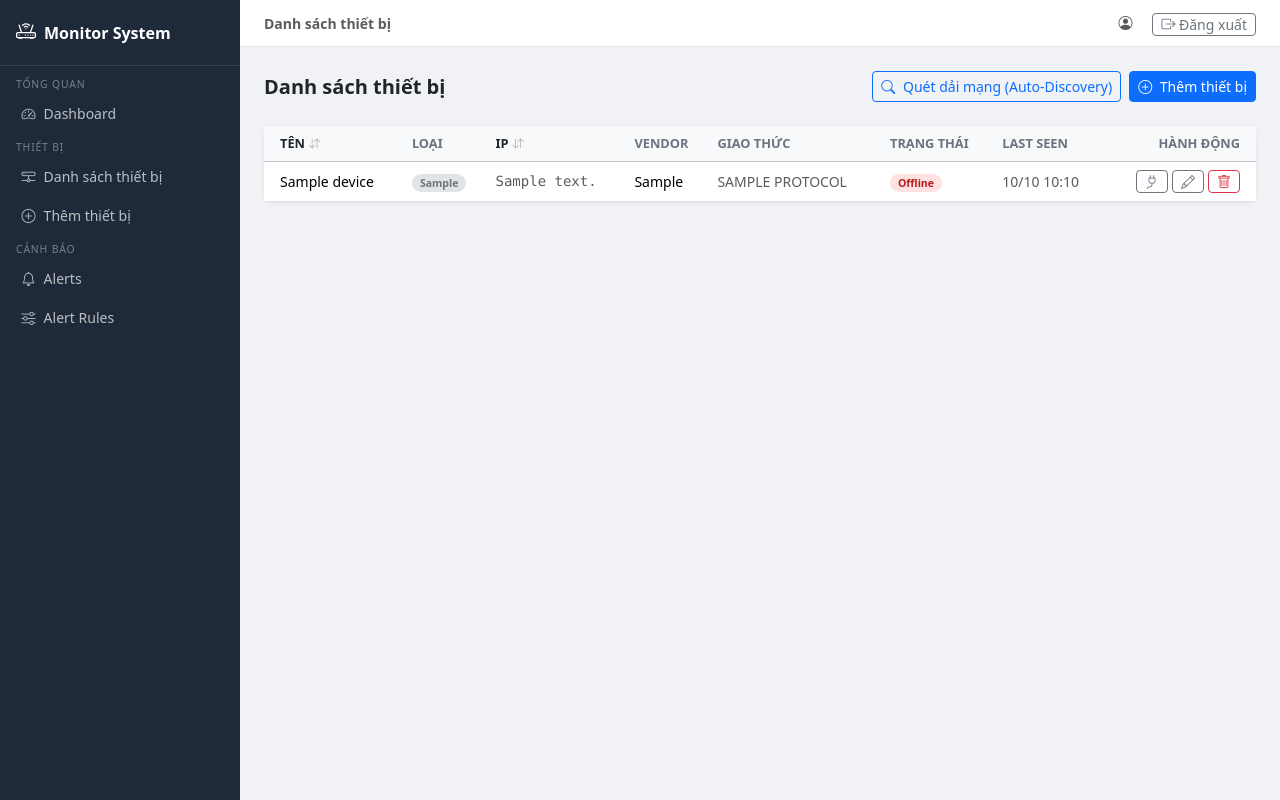
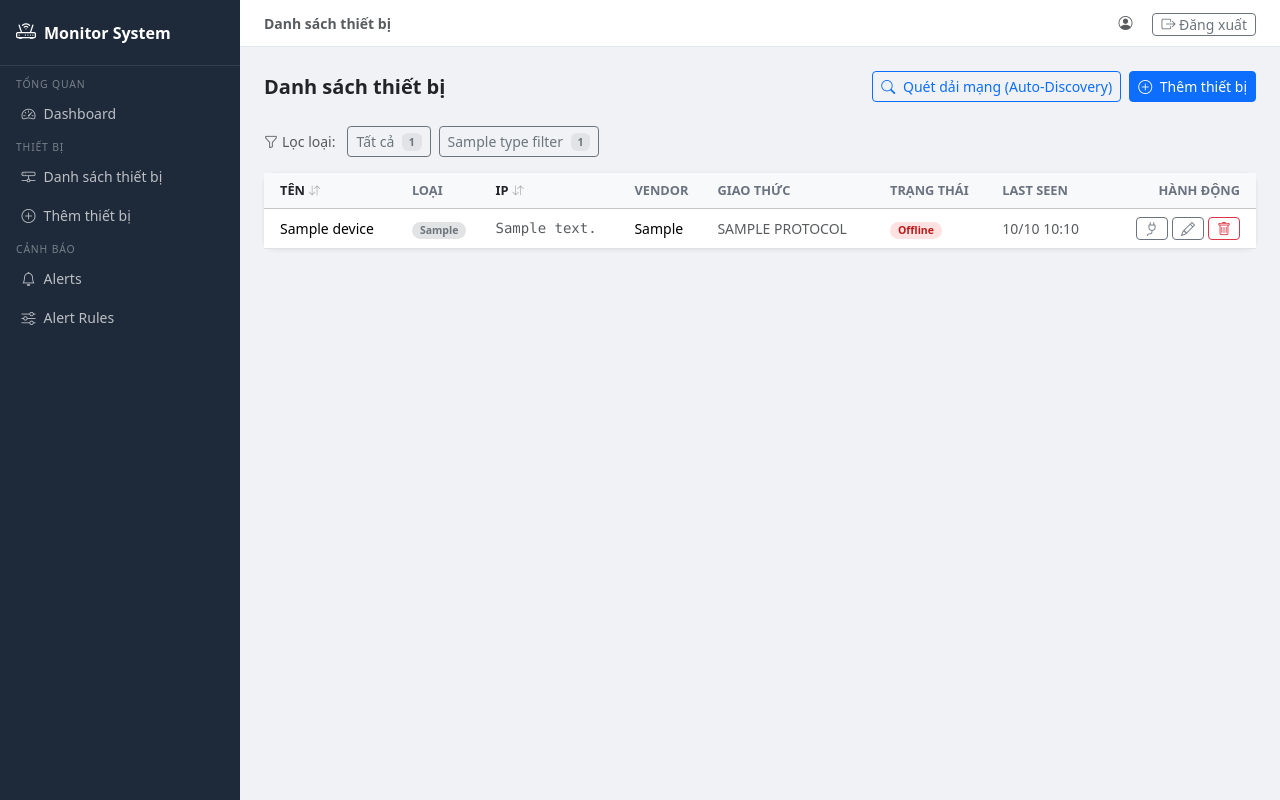
Before and after one commit to luckyhoang1988/monitor_system, a Django app: template templates/devices/list.html in a window 1280 px wide. Run offline with Django 5.2, Linux system fonts and the light colour scheme; the template is opened without the code that fills it: most values are stand-ins (such as "Sample title", 1, 10 or a date in 2020).

Commit message:
feat: filter device list by device type
Add type filter pills with counts and preserve sort params across filter changes.

Co-authored-by: Cursor <cursoragent@cursor.com>

```diff
--- a/templates/devices/list.html
+++ b/templates/devices/list.html
@@ -15,6 +15,20 @@
   </div>
 </div>
 
+<div class="d-flex flex-wrap align-items-center gap-2 mb-3">
+  <span class="text-muted small me-1"><i class="bi bi-funnel me-1"></i>Lọc loại:</span>
+  <a href="?sort={{ sort }}&dir={{ dir }}"
+     class="btn btn-sm {% if not device_type %}btn-primary{% else %}btn-outline-secondary{% endif %}">
+    Tất cả <span class="badge {% if not device_type %}bg-light text-primary{% else %}bg-secondary-subtle text-secondary{% endif %} ms-1">{{ total_count }}</span>
+  </a>
+  {% for f in type_filters %}
+  <a href="?type={{ f.value }}&sort={{ sort }}&dir={{ dir }}"
+     class="btn btn-sm {% if device_type == f.value %}btn-primary{% else %}btn-outline-secondary{% endif %}">
+    {{ f.label }} <span class="badge {% if device_type == f.value %}bg-light text-primary{% else %}bg-secondary-subtle text-secondary{% endif %} ms-1">{{ f.count }}</span>
+  </a>
+  {% endfor %}
+</div>
+
 <div class="card">
   <div class="card-body p-0">
     {% if devices %}
@@ -22,7 +36,7 @@
       <thead class="table-light">
         <tr>
           <th class="ps-3">
-            <a href="?sort=name&dir={% if sort == 'name' and dir == 'asc' %}desc{% else %}asc{% endif %}"
+            <a href="?sort=name&dir={% if sort == 'name' and dir == 'asc' %}desc{% else %}asc{% endif %}{% if device_type %}&type={{ device_type }}{% endif %}"
                class="text-decoration-none text-dark d-inline-flex align-items-center gap-1">
               Tên
               {% if sort == 'name' %}
@@ -34,7 +48,7 @@
           </th>
           <th>Loại</th>
           <th>
-            <a href="?sort=ip&dir={% if sort == 'ip' and dir == 'asc' %}desc{% else %}asc{% endif %}"
+            <a href="?sort=ip&dir={% if sort == 'ip' and dir == 'asc' %}desc{% else %}asc{% endif %}{% if device_type %}&type={{ device_type }}{% endif %}"
                class="text-decoration-none text-dark d-inline-flex align-items-center gap-1">
               IP
               {% if sort == 'ip' %}
@@ -118,10 +132,17 @@
     {% else %}
       <div class="text-center text-muted py-5">
         <i class="bi bi-hdd-network fs-1 d-block mb-3"></i>
-        <p>Chưa có thiết bị nào.</p>
-        <a href="{% url 'devices:add' %}" class="btn btn-primary">
-          <i class="bi bi-plus-circle me-1"></i> Thêm thiết bị đầu tiên
-        </a>
+        {% if device_type %}
+          <p>Không có thiết bị loại này.</p>
+          <a href="?sort={{ sort }}&dir={{ dir }}" class="btn btn-outline-secondary">
+            <i class="bi bi-x-circle me-1"></i> Xóa bộ lọc
+          </a>
+        {% else %}
+          <p>Chưa có thiết bị nào.</p>
+          <a href="{% url 'devices:add' %}" class="btn btn-primary">
+            <i class="bi bi-plus-circle me-1"></i> Thêm thiết bị đầu tiên
+          </a>
+        {% endif %}
       </div>
     {% endif %}
   </div>
```
Also changed, not shown: apps/devices/views.py (+28 -5 lines), tests/devices/test_device_views.py (+17 -0 lines).
